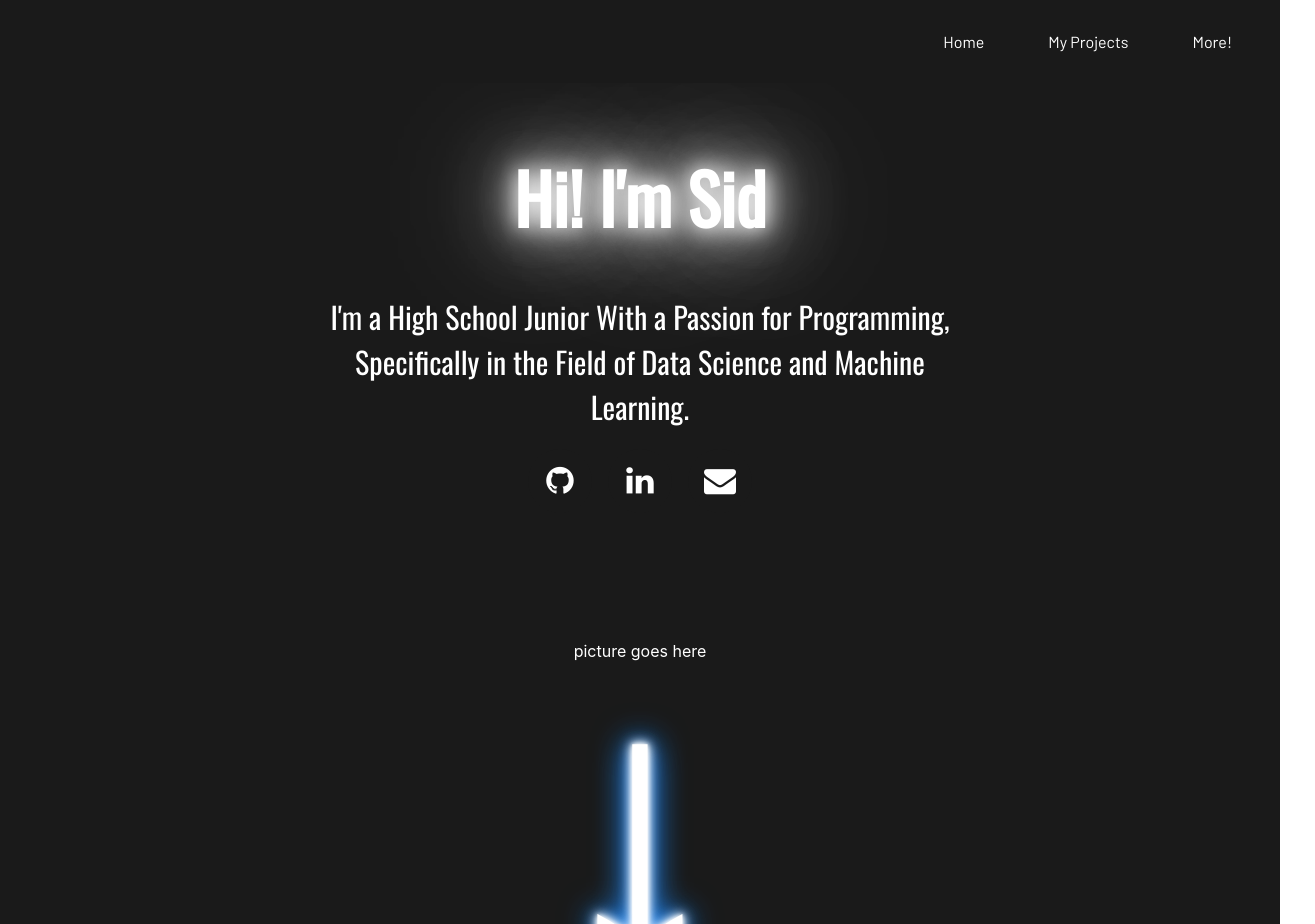
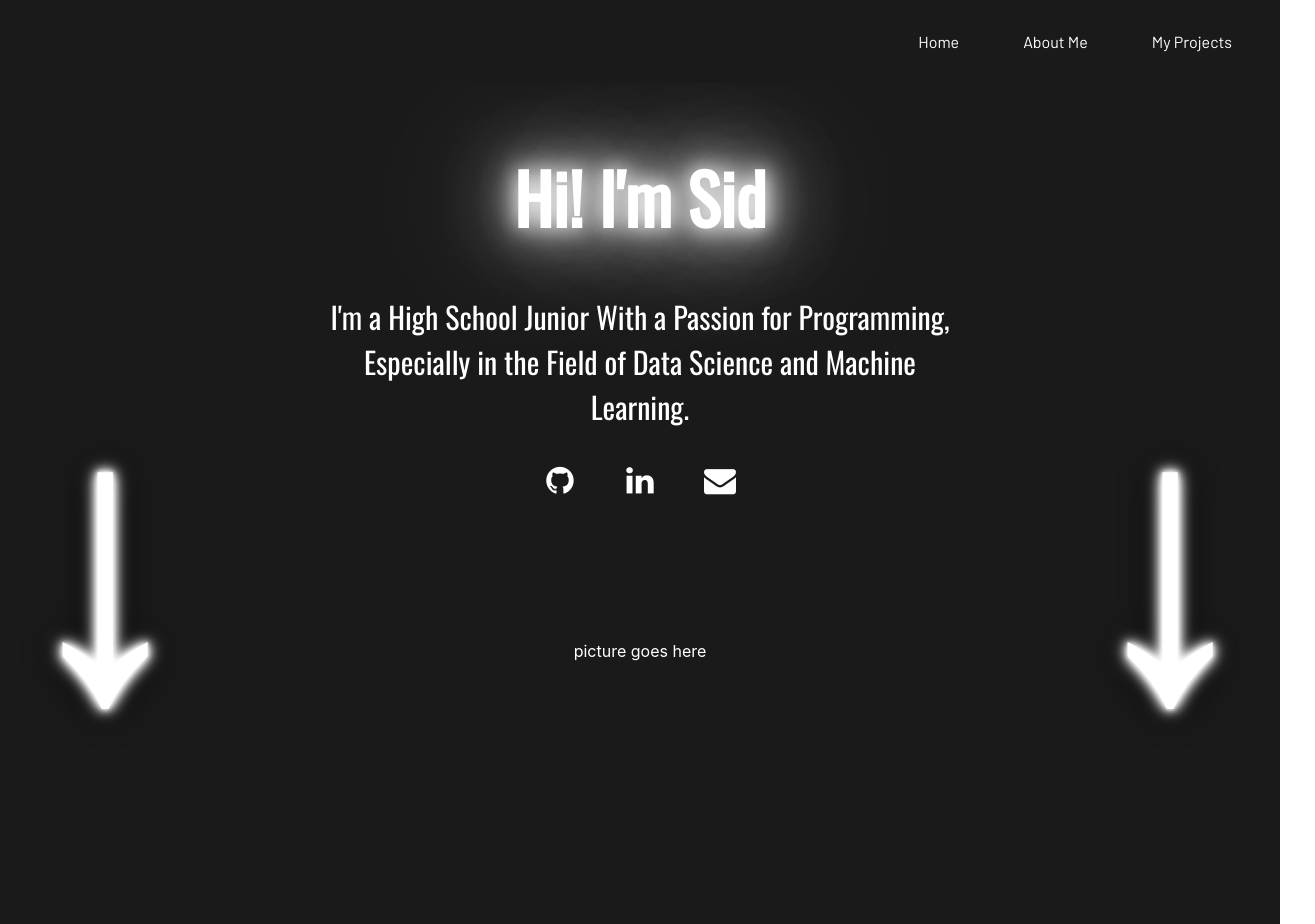
Before and after one commit to sdayaneni/sdayaneni.github.io, a React (Create React App) app: page / in a window 1280 px wide. Shown: the top 924 px of the page, 1315 px wide, since content can reach past the window. Built offline with nearby package versions, Linux system fonts and the light colour scheme.

Commit message:
homepage done except for picture

```diff
--- a/src/App.js
+++ b/src/App.js
@@ -1,15 +1,16 @@
 import './App.css';
 import Navigation from './components/Navigation';
-import Home from "./Home";
+import Home from "./pages/Home";
 import Carousel from './components/Carousel'
 import { ProjectData } from './components/ProjectData';
-
+import About from './pages/About'
 
 function App() {
   return (
     <div className="App">
       <Navigation/>
       <Home/>
+      <About/>
       <Carousel projects = {ProjectData}/>
 
 
--- a/src/components/Navigation.jsx
+++ b/src/components/Navigation.jsx
@@ -19,9 +19,8 @@ function Navigation () {
                     <div className = "menu">
 
                         <ul className = "pageLinks">
-
-                            <li className = "navBarEntry"><Link activeClass = "active" to = 'more' smooth = {true} offset = {-70}  duration = {1000}  className = "link"> More! </Link></li>
                             <li className = "navBarEntry"><Link activeClass = "active" to = 'project-div' smooth = {true} offset = {-70}  duration = {750}  className = "link"> My Projects </Link></li>
+                            <li className = "navBarEntry"><Link activeClass = "active" to = 'aboutMeDiv' smooth = {true} offset = {-70}  duration = {1000}  className = "link"> About Me </Link></li>
                             <li className = "navBarEntry"><Link activeClass = "active" to = 'home' smooth = {true} offset = {-70}  duration = {750}  className = "link"> Home </Link></li>
                         </ul>
 
@@ -45,9 +44,9 @@ function Navigation () {
 
                     <ul className = "doNothing">
 
+                        <li className = "mobileNavBarEntry"><Link onClick = {toggleClass} activeClass = "active" to = 'aboutMeDiv' smooth = {true} offset = {-70}  duration = {1000}  className = "mobileLink"> About Me </Link></li>
                         <li className = "mobileNavBarEntry"><Link onClick = {toggleClass} activeClass = "active" to = 'home' smooth = {true} offset = {-70}  duration = {750}  className = "mobileLink"> Home </Link></li>
                         <li className = "mobileNavBarEntry"><Link onClick = {toggleClass} activeClass = "active" to = 'project-div' smooth = {true} offset = {-70}  duration = {750}  className = "mobileLink"> My Projects </Link></li>
-                        <li className = "mobileNavBarEntry"><Link onClick = {toggleClass} activeClass = "active" to = 'more' smooth = {true} offset = {-70}  duration = {1000}  className = "mobileLink"> More! </Link></li>
 
                     </ul>
 
--- /dev/null
+++ b/src/pages/About.jsx
@@ -0,0 +1,11 @@
+import './About.css';
+
+const About = () => {
+    return (
+        <div className = 'aboutMeDiv'>
+
+        </div>
+    );
+}
+
+export default About;
--- /dev/null
+++ b/src/pages/Home.css
@@ -0,0 +1,195 @@
+@import url('https://fonts.googleapis.com/css2?family=Oswald&display=swap');
+@import url(https://fonts.googleapis.com/css?family=Abril+Fatface&display=swap);
+@import url(https://cdnjs.cloudflare.com/ajax/libs/font-awesome/4.6.3/css/font-awesome.css);
+
+
+.home {
+    padding-top: 100px;
+    background-color: #1a1a1a;
+    color: white;
+    align-items: center;
+}
+
+.introDiv {
+    height: 50%;
+}
+
+.nameArea{
+    font-family: 'Oswald', sans-serif;
+    font-size: 69px;
+    text-align: center;
+    color: #fff;
+    text-shadow:
+      0 0 20px #fff,
+      0 0 40px #fff,
+      0 0 80px #fff,
+      0 0 150px #fff;
+
+      animation: blink 5s infinite;
+      -webkit-animation: blink 5s infinite;
+    }
+
+.introPictureDiv{
+    height: 50%;
+}
+
+.introParagraph {
+    width: 50%;
+    font-family: 'Oswald', sans-serif;
+    font-size: 30px;
+    text-align: center;
+    margin: auto;
+}
+
+@-webkit-keyframes blink {
+    20%,
+    24%,
+    55% {
+      color: #111;
+      text-shadow: none;
+    }
+
+    0%,
+    19%,
+    21%,
+    23%,
+    25%,
+    54%,
+    56%,
+    100% {
+
+        text-shadow:
+            0 0 20px #fff,
+            0 0 40px #fff,
+            0 0 80px #fff,
+            0 0 150px #fff;
+
+        color: #fff;
+    }
+  }
+
+
+  @keyframes blink {
+    20%,
+    24%,
+    55% {
+      color: #111;
+      text-shadow: none;
+    }
+
+    0%,
+    19%,
+    21%,
+    23%,
+    25%,
+    54%,
+    56%,
+    100% {
+
+        text-shadow:
+            0 0 20px #fff,
+            0 0 40px #fff,
+            0 0 80px #fff,
+            0 0 150px #fff;
+
+        color: #fff;
+    }
+  }
+
+
+  @keyframes bounce {
+    0%,20%,50%,80%,to {
+        transform: translateZ(-2px) translateY(5px)
+    }
+
+    40% {
+        transform: rotateY(180deg) translateZ(-2px) translateY(-35px)
+    }
+
+    60% {
+        transform: translateZ(-2px) translateY(-25px)
+    }
+};
+
+body {
+
+}
+
+h3 {
+    padding-top: 300px;
+    font-size: 3.5rem;
+    line-height: 80%;
+    transform: rotateX(0) rotateY(-25deg);
+    text-transform: uppercase;
+    text-align: center;
+    color: #b9dfff;
+    color: #fff;
+    font-family: "Zefani";
+    font-family: 'Abril Fatface';
+    margin: 3rem auto;
+    position: relative;
+    /* padding: 2rem 0 9rem; */
+    text-shadow: 0 0 5px #fff,0 0 10px #fff,0 0 15px #fff,0 0 20px #fff,0 0 35px #000,0 0 40px #000;
+    width: 50%;
+    bottom: 0rem;
+    z-index: 0;
+}
+
+.scroll-more {
+    color: white;
+    text-align: center;
+    width: inherit;
+    position: absolute;
+    /* margin: 0 auto; */
+    font-size: 25rem;
+    opacity: 1;
+    transition: opacity .3s ease;
+    font-family: monospace;
+    pointer-events: none;
+    z-index: -1;
+    transform-origin: center;
+    -webkit-animation: bounce 3s cubic-bezier(.37,0,.21,1.02) infinite,fonts 5s linear infinite;
+    animation: bounce 3s cubic-bezier(.37,0,.21,1.02) infinite,fonts 5s linear infinite;
+}
+
+#arrow1{
+  left: calc(50% + 425px);
+  bottom: 25rem;
+}
+
+#arrow2 {
+  left: calc(50% - 750px);
+  bottom: 25rem;
+}
+
+  .personalLinks {
+
+    display: flex;
+    justify-content: space-around;
+    width: 100%;
+    align-items: center;
+    padding-top: 100px;
+  }
+
+
+  .Link-button {
+
+    background: #1a1a1a;
+    color: white;
+    border: none;
+    width: 4rem;
+    height: 4rem;
+    border-radius: 100%;
+    cursor: pointer;
+    margin-left: 0.5rem;
+    margin-right: 0.5rem;
+    font-size: 200%;
+    padding: 0;
+    text-align: center;
+    transition: background-color .3s ease-in-out;
+    transform: translateY(-150%);
+  }
+
+  .Link-button:hover{
+    background: rgb(158, 153, 153);
+  }
--- /dev/null
+++ b/src/pages/Home.jsx
@@ -0,0 +1,34 @@
+import "./Home.css";
+
+const Home = () => {
+    return (
+        <div className = "home">
+
+            <div className = "introDiv">
+                <h1 className = "nameArea">Hi! I'm Sid</h1>
+                <p className = "introParagraph">I'm a High School Junior With a Passion for Programming, Especially in the Field of Data Science and Machine Learning.</p>
+            </div>
+
+            <div className = "personalLinks">
+                <ul>
+                    <button onClick = {() => window.open("https://github.com/SidD11111", '_blank', 'noopener, noreferrer')} className = "Link-button fa fa-brands fa-github" href = "https://github.com/SidD11111"/>
+                    <button onClick = {() => window.open("", '_blank', 'noopener, noreferrer')} className = "Link-button fa fa-brands fa-linkedin" href = ""/>
+                    <button onClick = {() => window.open("https://mail.google.com/mail/?view=cm&fs=1&to=siddharth.dayaneni@gmail.com", '_blank', 'noopener, noreferrer')} className = "Link-button fa fa-brands fa-envelope" href = "https://mail.google.com/mail/?view=cm&fs=1&to=siddharth.dayaneni@gmail.com"/>
+
+                </ul>
+            </div>
+
+            <div className = "introPictureDiv">
+                <p>picture goes here</p>
+            </div>
+
+            <h3>
+                <div id = 'arrow1' className="scroll-more">↓</div>
+
+                <div id = 'arrow2' className="scroll-more">↓</div>
+            </h3>
+        </div>
+    );
+}
+
+export default Home;
```
Also changed, not shown: src/pages/About.css (added).
